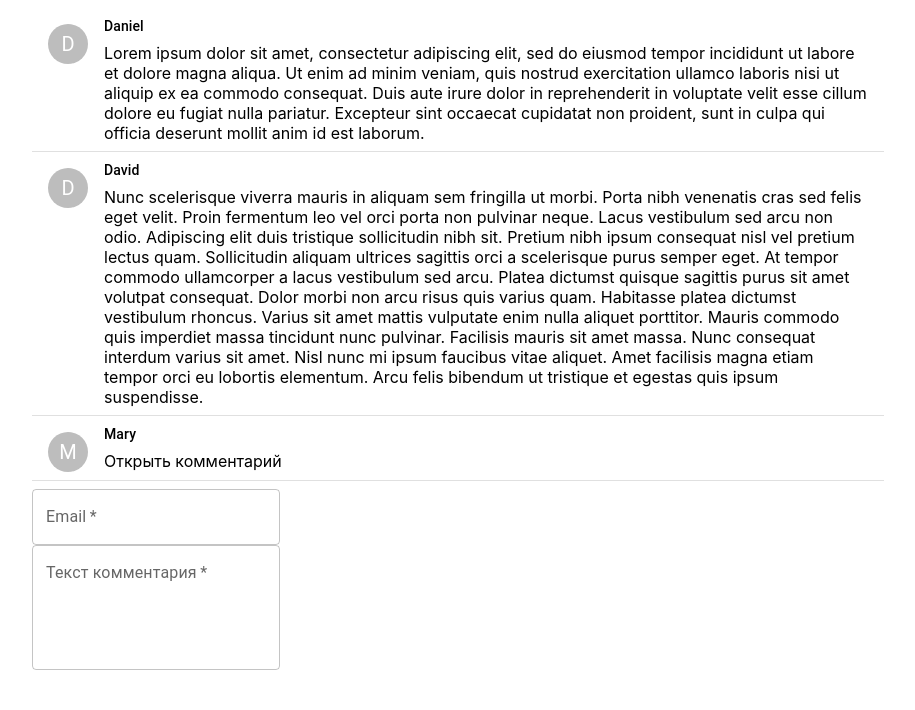
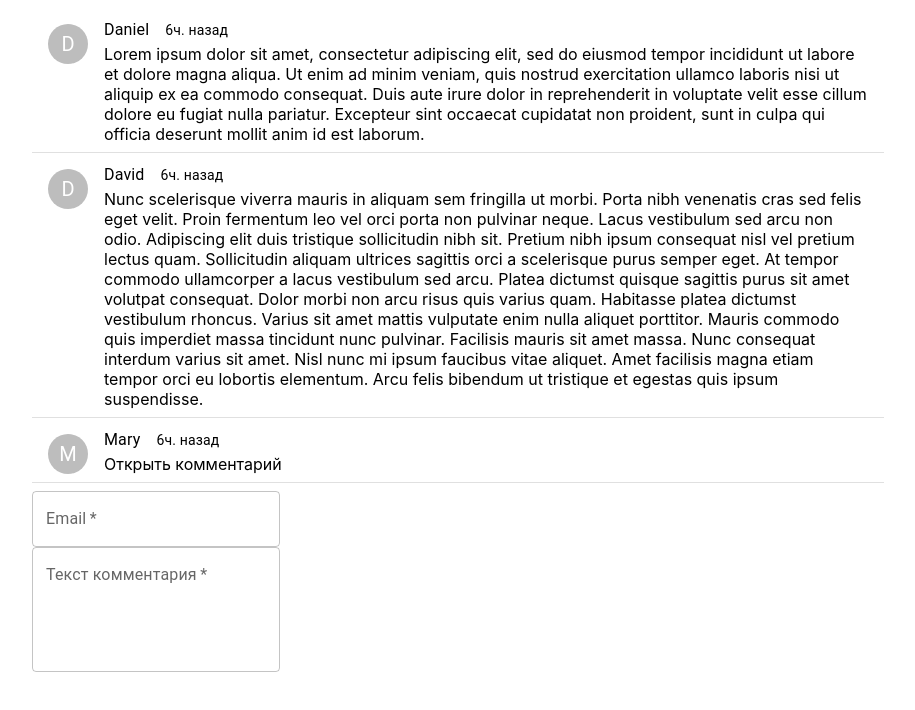
Before and after one commit to MariaFL/comment-system, a React (Create React App) app: page / in a window 1280 px wide. Shown: the top 710 px of the page, without its empty margins (182-1097 px from the left). Built offline with nearby package versions, Linux system fonts and the light colour scheme; the HTML template or start-up script is replaced by a standard one.

Commit message:
added date

```diff
--- a/src/components/comment/Comment.jsx
+++ b/src/components/comment/Comment.jsx
@@ -4,18 +4,19 @@ import ListItemAvatar from '@mui/material/ListItemAvatar';
 import Avatar from '@mui/material/Avatar';
 import Collapse from '@mui/material/Collapse';
 import { Grid, Typography } from '@mui/material';
+import DateText from "./DateText";
 
 
 
 const Comment = (props) => {
-    const {avatar, author, rating, text} = props.comment;
+    const {avatar, author, rating, text, date} = props.comment;
+    let textDate;
+
+    //if (date > )
     return (
         <ListItem
             alignItems="flex-start"
             divider
-            // secondaryAction={
-            //     <CommentBlock text={text} rating={rating}/>
-            // }
         >
             <ListItemAvatar>
                 <Avatar src={avatar} alt={author}>
@@ -24,10 +25,15 @@ const Comment = (props) => {
             </ListItemAvatar>
             <Grid>
                 <Typography
-                    variant="subtitle2"
+                    variant="subtitle1"
+                    component="span"
                     gutterBottom
+                    mr={2}
                 >
                     {author}
+                </Typography>
+                <Typography component="span" variant="body2">
+                    <DateText date={date}/>
                 </Typography>
                 <CommentBlock text={text} rating={rating}/>
             </Grid>
--- /dev/null
+++ b/src/components/comment/DateText.jsx
@@ -0,0 +1,22 @@
+import React, {useState, useEffect} from "react";
+
+const DateText = ({date}) => {
+    const commentDate = new Date(date);
+    const [dateNow, setDateNow] = useState(new Date());
+    const [dateDiff, setDateDiff] = useState(0);
+    const getDate = () => setDateNow(new Date());
+    useEffect(() => {
+        const timerID = setInterval(getDate, 60000);
+        return () => {clearInterval(timerID)};
+    }, []);
+
+    useEffect(() => {
+        setDateDiff((dateNow - commentDate) / 60000);
+    }, [dateNow, commentDate]);
+
+
+
+    return (dateDiff/60 <= 1) ? Math.floor(dateDiff) + ' мин. назад' : (dateDiff/(60 * 24) <= 1) ? Math.floor(dateDiff/60) + 'ч. назад' : Math.floor(dateDiff/(60 * 24)) + 'дн. назад';
+}
+
+export default DateText;
```
